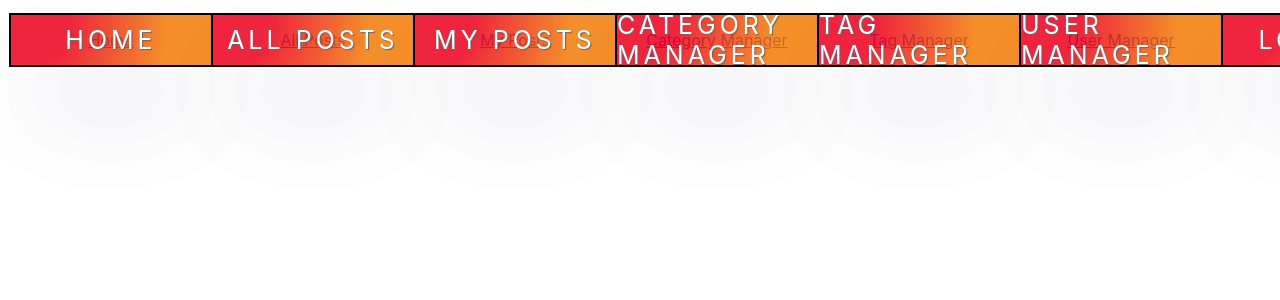
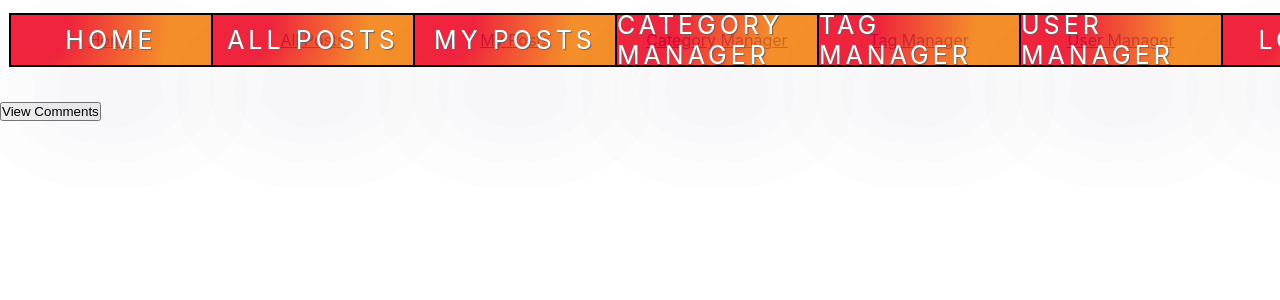
Before and after one commit to NSS-Day-Cohort-68/rare-client-rare-team-2, a React (Create React App) app in the folder rare-team-2/: page /myposts/1 in a window 1280 px wide. Shown: the top 300 px of the page. Built offline with nearby package versions, Linux system fonts and the light colour scheme; no server answers; sample sign-in values are in the browser's storage.

Commit message:
added button to post details to  navigate user to comment list page

```diff
--- a/rare-team-2/src/components/Posts/PostDetails.js
+++ b/rare-team-2/src/components/Posts/PostDetails.js
@@ -1,14 +1,14 @@
 import React, { useEffect, useState } from "react";
 import { getPostdets } from "../../services/postServices";
-import { useParams } from "react-router-dom";
+import { Link, useParams } from "react-router-dom";
 
 export const PostDetails = () => {
   const [post, setPost] = useState({});
-  const {postId} = useParams()
+  const { postId } = useParams();
 
   useEffect(() => {
     fetchPostdets();
-    console.log(post.author_username)
+    console.log(post.author_username);
   }, []);
 
   const fetchPostdets = () => {
@@ -35,6 +35,9 @@ export const PostDetails = () => {
       <ol>{post.publication_date}</ol>
 
       <ol>{post.author_username}</ol>
+      <Link to={`/allposts/${post?.id}/comments`}>
+        <button>View Comments</button>
+      </Link>
     </ul>
   );
 };
```
Lines whose indentation alone changed are shown as unchanged.
